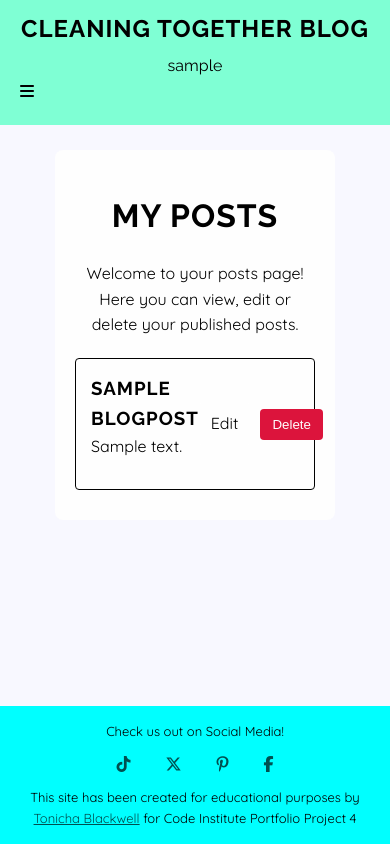
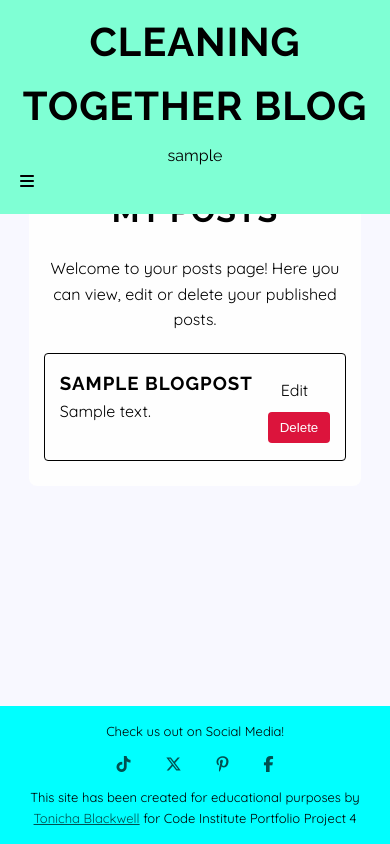
Before and after one commit to TonichaB/cleaning-blog, a Django app: page /my-posts/ in a window 390 px wide. Run offline with Django 4.2, Linux system fonts and the light colour scheme; a user stored in the database is signed in; tables that the repository leaves empty hold one stand-in row (values such as "Sample post"); some libraries are stand-ins or nearby versions.

Commit message:
style/refactor: enclose edit/delete buttons within a div and style to enhance responsiveness for smaller screen sizes

```diff
--- a/blog/templates/my_posts.html
+++ b/blog/templates/my_posts.html
@@ -12,8 +12,10 @@
                 <h3>{{ post.title }}</h3>
                 <p id="my-post-content">{{ post.content }}</p>
             </div>
-            <a href="#" class="edit-post">Edit</a>
-            <button class="delete-post" data-id="{{ post.id }}">Delete</button>
+            <div>
+                <a href="#" class="edit-post">Edit</a>
+                <button class="delete-post" data-id="{{ post.id }}">Delete</button>
+            </div>
         </li>
         {% empty %}
         <li>No Posts Found.</li>
--- a/static/css/style.css
+++ b/static/css/style.css
@@ -50,8 +50,11 @@
 #logo {
     font-family: "Raleway", system-ui;
     font-weight: 700;
-    font-size: 1.5rem;
+    font-size: 2.5rem;
     margin: 0;
+    text-align: center;
+    position: relative;
+    left: 40px;
 }
 
 .user-auth {
@@ -441,18 +444,12 @@
     text-align: center;
 }
 
-#my-post-title {
-    margin-bottom: 10px;
+.my-posts-container p {
+    text-align: center;
 }
 
-#my-post-content {
-    margin-top: 0;
-    margin-bottom: 15px;
+.post-header p {
     text-align: left;
-}
-
-.my-posts-container p {
-    text-align: center;
 }
 
 .my-posts-container ul {
@@ -545,6 +542,7 @@
 
     #logo {
         margin-bottom: 5px;
+        left: 0;
     }
 
     /* Nav Bar */
@@ -651,6 +649,18 @@
         pointer-events: none;
     }
 
+    /* My Posts Page*/
+
+    .my-posts-container {
+        padding: 15px;
+    }
+
+    .my-posts-container a, .my-posts-container button {
+        display: flex;
+        flex-direction: column;
+        align-items: flex-end;
+    }
+
     /* Footer */
 
     #footer {
@@ -719,4 +729,18 @@
     .like-button {
         left: 80%;
     }
+
+    /* My Posts Page */
+
+    .my-posts-container {
+        padding: 15px;
+        max-width: 95%;
+    }
+
+    .my-posts-container a, .my-posts-container button {
+        display: flex;
+        flex-direction: column;
+        align-items: flex-end;
+    }
+
 }
```
